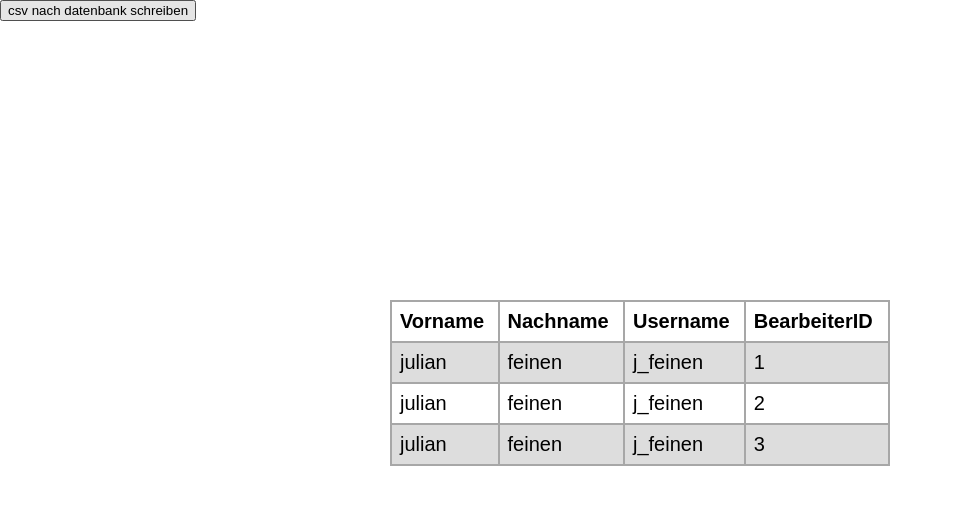
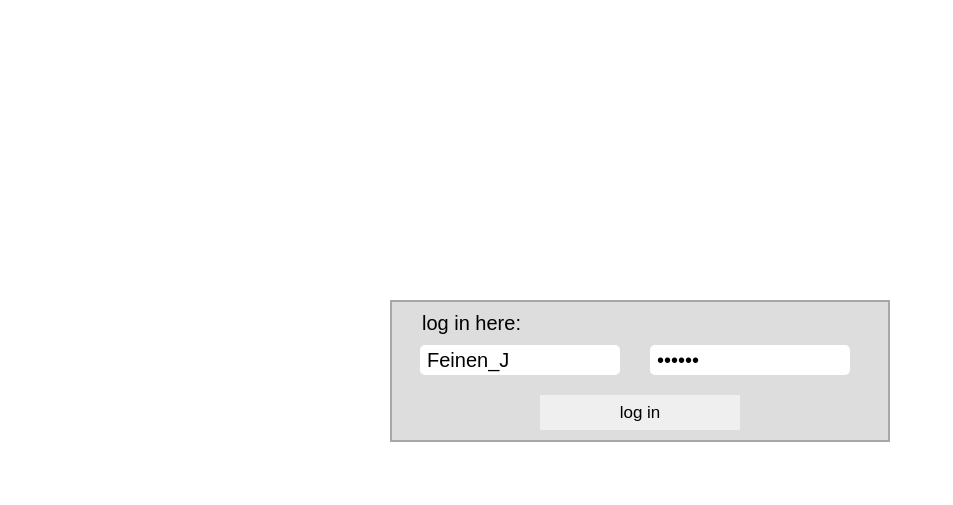
Before and after one commit to JulianFeinen/BearbeiterEditorWeb, a PHP site: page / in a window 1280 px wide. Shown: the top 505 px of the page, without its empty margins (0-953 px from the left). Run offline with PHP 8.4, Linux system fonts and the light colour scheme.

Commit message:
almost done

```diff
--- /dev/null
+++ b/css/index.css
@@ -0,0 +1,73 @@
+*{
+    margin: 0px;
+    box-sizing: border-box;
+    font-family: arial,sans-serif;
+}
+.p-login{
+    font-size: 20px;
+    font-family: arial,sans-serif;
+    padding-left: 30px;
+    padding-top: 10px;
+    padding-bottom: 10px;
+}
+.form-login{
+    position: absolute;
+    left: 50%;
+    transform: translate(-50%);
+    width: 500px;
+    top:300px;
+    background-color: #dddddd;
+    border:2px solid #a7a7a7;
+}
+.login-wrapper{
+    font-size: 20px;
+    font-family: arial,sans-serif;
+    background-color: #dddddd;
+    display: flex;
+    justify-content: center;
+    gap: 20px;
+}
+.input{
+    height: 30px;
+    width: 200px;
+    font-size: 20px;
+    margin-right: 10px;
+    border: 2px solid white;
+    border-radius: 5px;
+    padding-left:5px;
+}
+.btnLogin{
+    background-color: #EFEFEF;
+    margin-left: 50%;
+    transform: translate(-50%);
+    margin-top: 20px;
+    margin-bottom: 10px;
+    width:200px;
+    height: 35px;
+    font-size: 17px;
+    cursor: pointer;
+    border-radius: 0px;
+    border-width: 0px;
+    border-style: solid;
+    border-color: #dddddd;
+    transition: 300ms;
+}
+.btnLogin p{
+    text-align:center;
+    position: relative;
+    top:50%;
+    transform: translateY(-50%);
+    user-select:none;
+}
+.btnLogin:hover{
+    background-color: #a7a7a7;
+}
+.incorrect{
+    position: absolute;
+    left: 50%;
+    transform: translate(-50%);
+    margin-top: 500px;
+    text-align: center;
+    color:rgb(245, 32, 32);
+    opacity: 0%;
+}
--- a/css/style.css
+++ b/css/style.css
@@ -4,8 +4,13 @@
 }
 #listWrapper{
     position: absolute;
-    width: 100%;
-    top:300px;
+    width:fit-content;
+    height:600px;
+    top:200px;
+    left: 50%;
+    transform: translate(-50%);
+    overflow-y: scroll;
+    overflow-x: hidden;
     display: flex;
     justify-content: center;
     z-index: 1;
@@ -101,6 +106,9 @@ tr:hover:not(:first-child){
     margin-right: 10px;
     border: 2px solid white;
     border-radius: 5px;
+}
+#iBearbeiterID{
+    pointer-events: none;
 }
 #speichern{
     width:200px;
--- a/index.php
+++ b/index.php
@@ -4,42 +4,23 @@
     <meta charset="UTF-8">
     <meta http-equiv="X-UA-Compatible" content="IE=edge">
     <meta name="viewport" content="width=device-width, initial-scale=1.0">
+    <link href="css/index.css" rel="stylesheet">
     <link href="css/style.css" rel="stylesheet">
+    <script src="js/Login.js"></script>
     <script src="js/BearbeiterEditor.js"></script>
-    <title>Document</title>
+    <title></title>
 </head>
 <body>
-    <form action="./php/ReadCSV.php">
-        <button type="submit">csv nach datenbank schreiben</button>
+    <h2></h2>
+    <form class="form-login">
+        <p class="p-login">log in here:</p>
+        <div class="login-wrapper">
+            <input value="Feinen_J" name="iusername" id="iusername" class="input" placeholder="username" onkeyup="resetColors()"></input>
+            <input value="snoopy" name="ipassword" id="ipassword" class="input" placeholder="password" onkeyup="resetColors()" type="password" maxlength="20"></input>
+        </div>
+        <div class="btnLogin" id="btnLogin" onclick="Meinlogin()"><p>log in</p></div>
     </form>
-    <div id="listWrapper">
-        <table id="BearbeiterListe">
-            <tr><th>Vorname</th><th>Nachname</th><th>Username</th><th>BearbeiterID</th></tr>
-            <tr id="1" onclick="RowSelected(1)"><td id="1-julian">julian</td><td id="1-feinen">feinen</td><td id="1-j_feinen">j_feinen</td><td id="1id">1</td></tr>
-            <tr id="2" onclick="RowSelected(2)"><td id="2-julian">julian</td><td id="2-feinen">feinen</td><td id="1-j_feinen">j_feinen</td><td id="2id">2</td></tr>
-            <tr id="3" onclick="RowSelected(3)"><td id="3-julian">julian</td><td id="3-feinen">feinen</td><td id="3-j_feinen">j_feinen</td><td id="3id">3</td></tr>
-        </table>
-    </div>
-    <div id="modal" class="modal">
-        <div class="modal-header"><div class="modal-title">Editor</div><button onclick="closeButton()" class="close-button">&times;</button></div>
-        <div class="modal-body">
-            <input id="iVorname" class="input"></input>Vorname
-            <input id="iNachname" class="input"></input>Nachname
-            <input id="iUsername" class="input"></input>Username
-            <input id="iBearbeiterID" class="input"></input>BearbeiterID
-            <button onclick="btnSpeichern()" id="speichern">Speichern</button><button onclick="btnLoeschen()" id="loeschen">Löschen</button>
-        </div>
-    </div>
-    <div onclick="closeButton()" id="overlay"></div>
-    <div id="loeschen-modal">
-        Sind Sie sicher, dass Sie den Bearbeiter aus der gesamten Liste löschen wollen?
-        <div id="jaAbbrechenWrapper" class="jaAbbrechen">
-        <button onclick="loeschenJa()" id="ja">Ja</button>
-        <button onclick="loeschenNein()" id="NeinAbbrechen">Abbrechen</button>
-        </div>
-    </div>
-
-
-    <div onclick="loeschenOverlayZurueck()" id="loeschenOverlay"></div>
+    <p id="incorrect" class="incorrect">Eingabe inkorrekt!<br>versuchen Sie es erneut.
+    </p>
 </body>
 </html>
--- a/js/BearbeiterEditor.js
+++ b/js/BearbeiterEditor.js
@@ -7,9 +7,11 @@ class Person
     this.BearbeiterID = BearbeiterID;
   }
 }
+
 function RowSelected(rowID)
 {
-    var objPerson = new Person;
+  rowID = rowID-1;
+    objPerson = new Person;
     objPerson.Vorname = document.getElementById("BearbeiterListe").rows[rowID].cells.item(0).innerHTML;
     objPerson.Nachname = document.getElementById("BearbeiterListe").rows[rowID].cells.item(1).innerHTML;
     objPerson.Username = document.getElementById("BearbeiterListe").rows[rowID].cells.item(2).innerHTML;
@@ -19,11 +21,41 @@ function RowSelected(rowID)
     document.getElementById("iUsername").value = objPerson.Username;
     document.getElementById("iBearbeiterID").value = objPerson.BearbeiterID;
     OpenModalOne();
+}
+function btnSpeichern()
+{
+uVorname =document.getElementById("iVorname").value;
+uNachname =document.getElementById("iNachname").value;
+uUsername =document.getElementById("iUsername").value;
+uBearbeiterID =document.getElementById("iBearbeiterID").value;
 
+  var xmlhttp = new XMLHttpRequest();
+  xmlhttp.onreadystatechange = function() {
+    if (this.readyState == 4 && this.status == 200) {
+      if(this.responseText.includes("success"))
+      {
+        getUserListe();
+        return;
       }
-function OpenModalOne() {
-  document.getElementById("modal").style.transform = "translate(-50%,-50%) scale(1)";
-  document.getElementById("overlay").style.display = "block";
+      else if(this.responseText.includes("failure"))
+      {
+        alert("failed to update the database..");
+      }
+      else if(this.responseText.includes("invalidinput"));
+      {
+        alert("invalid input\nmay only contain letters and -' _äöü");
+      }
+    }
+  }
+  xmlhttp.open("GET", "/BearbeiterEditor/php/speichern.php?vorname=" + uVorname+"&nachname="+uNachname+"&username="+uUsername+"&bearbeiterid="+uBearbeiterID, true);
+  xmlhttp.send();
+  CloseModalOne();
+}
+
+function btnLoeschen()
+{
+  OpenModalTwo();
+  document.getElementById("overlay").style.display = "none";
 }
 
 function closeButton()
@@ -34,29 +66,22 @@ function closeButton()
 function loeschenOverlayZurueck()
 {
   CloseModalTwo();
-  document.getElementById("overlay").style.display = "block";//must recover 1st overlay since only the first has to be deleted
+  document.getElementById("overlay").style.display = "block";//must recover 1st overlay since only the second one has to be deleted
 }
 
+function OpenModalOne() {
+  document.getElementById("modal").style.transform = "translate(-50%,-50%) scale(1)";
+  document.getElementById("overlay").style.display = "block";
+}
 function CloseModalTwo() {
   document.getElementById("loeschen-modal").style.transform = "translate(-50%,-50%) scale(0)";
   document.getElementById("loeschenOverlay").style.display = "none";
 }
-
-function btnSpeichern()
-{
-  CloseModalOne();
-}
-
 function CloseModalOne() {
   document.getElementById("modal").style.transform = "translate(-50%,-50%) scale(0)";
   document.getElementById("overlay").style.display = "none";
 }
 
-function btnLoeschen()
-{
-  OpenModalTwo();
-  document.getElementById("overlay").style.display = "none";
-}
 
 function OpenModalTwo() {
   document.getElementById("loeschen-modal").style.transform = "translate(-50%,-50%) scale(1)";
@@ -73,3 +98,14 @@ function loeschenNein()
 {
   loeschenOverlayZurueck()
 }
+function getUserListe()
+{
+    var xmlhttp = new XMLHttpRequest();
+    xmlhttp.onreadystatechange = function() {
+      if (this.readyState == 4 && this.status == 200) {
+        document.querySelector("html").innerHTML = this.responseText;
+      }
+    }
+    xmlhttp.open("GET", "/BearbeiterEditor/usertabelle.php?", true);
+    xmlhttp.send();
+}
```
Also changed, not shown: js/Login.js (added, +71 -0 lines), php/ReadCSV.php (+35 -18 lines), php/login.php (added, +63 -0 lines), php/speichern.php (added, +38 -0 lines), userListeTemplate.php (added, +37 -0 lines), usertabelle.php (added, +60 -0 lines). Lines whose indentation alone changed are shown as unchanged.
